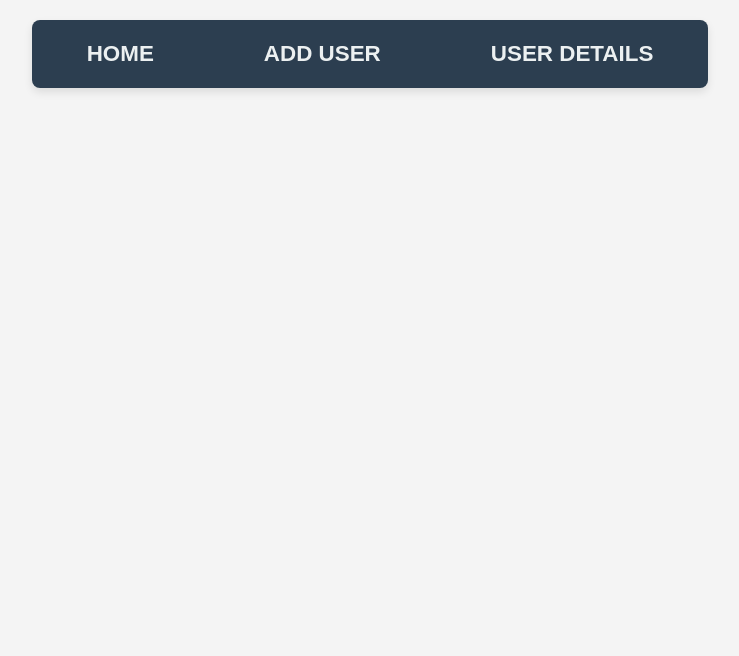
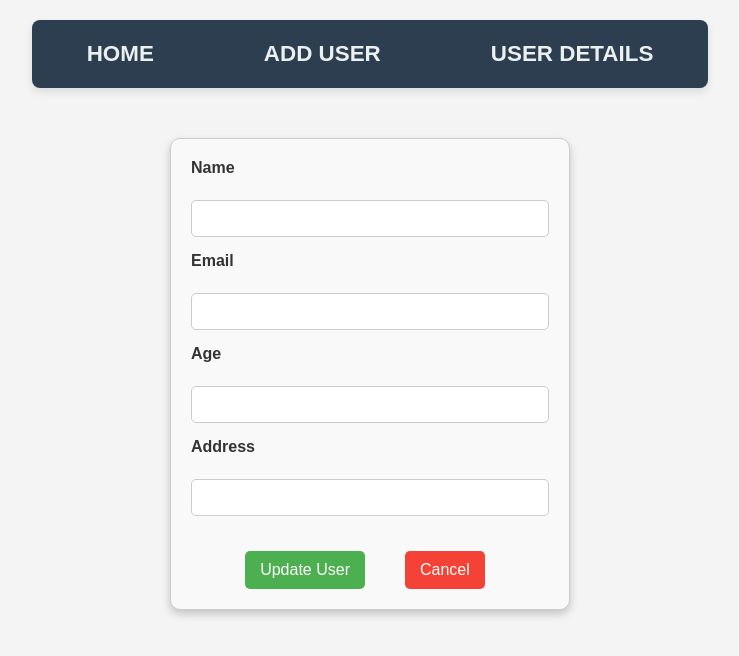
Before and after one commit to BanukaWeerapperuma/MEAN_learnProject1, a React (Create React App) app in the folder Project1/frontend/: page /userdetails/1 in a window 1280 px wide. Shown: the top 656 px of the page, without its empty margins (270-1009 px from the left). Built offline with nearby package versions, Linux system fonts and the light colour scheme; no server answers.

Commit message:
add update
frontend add update user part and  styles.

```diff
--- a/Project1/frontend/src/App.js
+++ b/Project1/frontend/src/App.js
@@ -5,6 +5,7 @@ import Home from "./Components/Home/Home";
 import AddUser from "./Components/AddUser/AddUser";
 import Users from "./Components/UserDetails/Users";
 import Nav from "./Components/Nav/Nav";
+import UpdateUser from "./Components/UpdateUser/UpdateUser";
 
 function App() {
   return (
@@ -16,6 +17,7 @@ function App() {
             <Route path="/mainhome" element={<Home/>} />
             <Route path="/addUser" element={<AddUser/>} />
             <Route path="/userdetails" element={<Users/>} />
+            <Route path="/userdetails/:id" element={<UpdateUser/>} />
 
         </Routes>
       </React.Fragment>
--- a/Project1/frontend/src/Components/AddUser/AddUser.js
+++ b/Project1/frontend/src/Components/AddUser/AddUser.js
@@ -58,6 +58,7 @@ function AddUser() {
         <br />
         <div className="form-buttons">
         <button >Add User</button>
+
         <button type="button" onClick={() => navigate('/')}>
           Cancel
         </button>
--- /dev/null
+++ b/Project1/frontend/src/Components/UpdateUser/UpdateUser.js
@@ -0,0 +1,110 @@
+import React, { useEffect, useState } from 'react';
+import './UpdateUser.css';
+import axios from 'axios';
+import { useParams, useNavigate } from 'react-router-dom';
+
+function UpdateUser() {
+  const [inputs, setInputs] = useState({
+    name: "",
+    gmail: "",
+    age: "",
+    address: "",
+  });
+
+
+  const navigate = useNavigate();
+  const id = useParams().id;
+
+  // Fetch user details on component load
+  useEffect(() => {
+    const fetchHandler = async () => {
+      await axios
+        .get(`http://localhost:5000/users/${id}`)
+        .then((res) => res.data)
+        .then((data) => setInputs(data.user));
+    };
+    fetchHandler();
+  }, [id]);
+
+  // Send PUT request to update user details
+  const sendRequest = async () => {
+    await axios
+      .put(`http://localhost:5000/users/${id}`, {
+        name: String(inputs.name),
+        gmail: String(inputs.gmail),
+        age: String(inputs.age),
+        address: String(inputs.address),
+      })
+      .then((res) => res.data);
+  };
+
+  // Handle input changes
+  const handleChange = (e) => {
+    setInputs((prevState) => ({
+      ...prevState,
+      [e.target.name]: e.target.value,
+    }));
+  };
+
+  // Handle form submission
+  const handleSubmit = (e) => {
+    e.preventDefault();
+    console.log(inputs);
+    sendRequest().then(() => navigate('/userdetails'));
+  };
+
+  return (
+    <div>
+      <form onSubmit={handleSubmit}>
+        <label>Name</label>
+        <br />
+        <input
+          type="text"
+          name="name"
+          onChange={handleChange}
+          value={inputs.name}
+          required
+        />
+        <br />
+        <label>Email</label>
+        <br />
+        <input
+          type="email"
+          name="gmail"
+          onChange={handleChange}
+          value={inputs.gmail}
+          required
+        />
+        <br />
+        <label>Age</label>
+        <br />
+        <input
+          type="number"
+          name="age"
+          onChange={handleChange}
+          value={inputs.age}
+          required
+        />
+        <br />
+        <label>Address</label>
+        <br />
+        <input
+          type="text"
+          name="address"
+          onChange={handleChange}
+          value={inputs.address}
+          required
+        />
+        <br />
+        <div className="form-buttons">
+          <button type="submit">Update User</button>
+          <button type="button" onClick={() => navigate('/')}>
+            Cancel
+          </button>
+        </div>
+      </form>
+    </div>
+  );
+}
+
+export default UpdateUser;
--- a/Project1/frontend/src/Components/User/User.js
+++ b/Project1/frontend/src/Components/User/User.js
@@ -1,5 +1,9 @@
 import React from 'react';
 import './user.css';
+import { Link } from 'react-router-dom';
+
+
+
 
 function User({ user }) {
   if (!user) {
@@ -8,9 +12,8 @@ function User({ user }) {
 
   const { _id, name, gmail, age, address } = user;
 
-  const handleUpdate = () => {
-    console.log(`Update user with ID: ${_id}`);
-  };
+
+
 
   const handleDelete = () => {
     console.log(`Delete user with ID: ${_id}`);
@@ -26,7 +29,7 @@ function User({ user }) {
       <p><span>Age:</span> {age}</p>
       <p><span>Address:</span> {address}</p>
 
-      <button onClick={handleUpdate}>Update</button>
+      <Link to={`/userdetails/${_id}`}>update</Link>
       <button onClick={handleDelete}>Delete</button>
     </div>
   );
--- a/Project1/frontend/src/Components/User/user.css
+++ b/Project1/frontend/src/Components/User/user.css
@@ -87,3 +87,33 @@ body {
     margin: 8px;
   }
 }
+
+
+/* Link styled as button */
+.user-card a {
+  display: inline-block;
+  background-color: #007bff;
+  color: #fff;
+  padding: 10px 16px;
+  border-radius: 5px;
+  text-decoration: none; /* Remove underline */
+  cursor: pointer;
+  font-size: 1em;
+  text-align: center;
+  transition: background-color 0.3s;
+}
+
+.user-card a:hover {
+  background-color: #0056b3;
+}
+
+.user-card a:active {
+  background-color: #004080;
+}
+
+
+/* Link styled as button */
+.user-card a {
+  text-decoration: none; /* Remove underline */
+  margin-right: 12px; /* Adds space between the link and the button */
+}
```
Also changed, not shown: Project1/frontend/src/Components/UpdateUser/UpdateUser.css (added).
